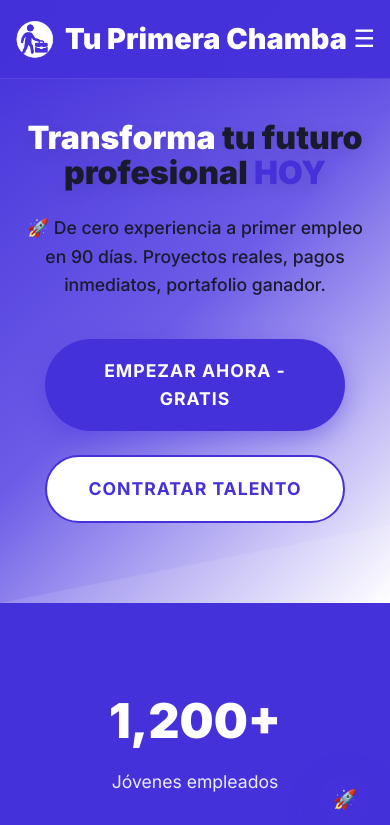
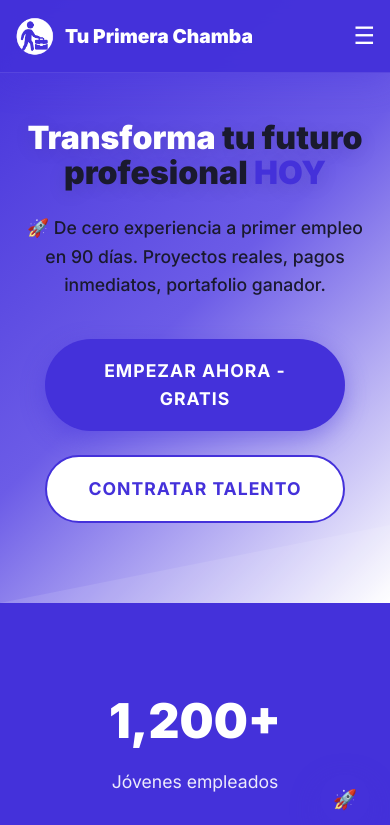
Before and after one commit to elzar314/tuprimerachamba, a plain HTML site: page index.html in a window 390 px wide. Shown: the top 825 px of the page. Drawn offline with Linux system fonts and the light colour scheme.

Commit message:
Update index.html

```diff
--- a/index.html
+++ b/index.html
@@ -47,7 +47,7 @@
         }
 
         .logo {
-            font-size: 1.8rem;
+            font-size: 1.3rem;
             font-weight: 900; /* Inter 900 is quite bold and friendly */
             color: #FFFFFF; /* Pure white for the text */
             background: none; /* Remove gradient background-clip */
@@ -878,6 +878,10 @@
                 font-size: 2.5rem;
             }
 
+            .logo {
+            font-size: 1.2rem; /* <-- Añade o cambia este valor para móvil */
+            }
+
             .hero p {
                 font-size: 1.1rem;
             }
```
